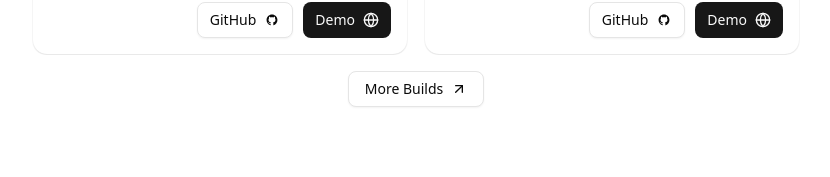
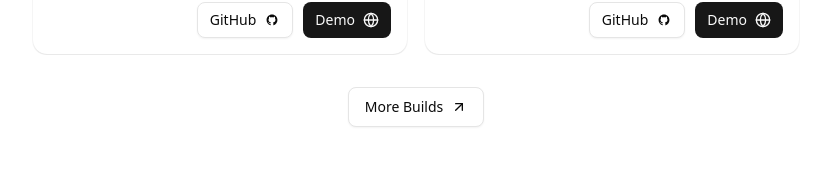
Before and after one commit to RChaubey16/ruturaj-xyz, a Next.js app: page / in a window 1280 px wide. Shown: the part 2314-2491 px from the top of the page, without its empty margins (224-1054 px from the left). Built offline with nearby package versions, Linux system fonts and the light colour scheme; a web font is replaced by a local one.

Commit message:
Add 'Fade' animation to pages when they appear.

```diff
--- a/app/builds/page.tsx
+++ b/app/builds/page.tsx
@@ -1,9 +1,12 @@
+import Fade from "@/components/animation/Fade";
 import Projects from "../components/Projects";
 
 export default function BuildsPage() {
   return (
     <section className="bg-background">
-      <Projects useSlice={false} />
+      <Fade>
+        <Projects useSlice={false} />
+      </Fade>
     </section>
   );
 }
--- a/app/components/Projects.tsx
+++ b/app/components/Projects.tsx
@@ -254,13 +254,17 @@ const Projects = ({ useSlice = true }) => {
       </div>
 
       {useSlice && (
-        <div className="mt-4 flex justify-center">
-          <Button variant="outline">
-            <Link href={"/builds"} className="flex items-center gap-2">
+        <div className="mt-8 flex justify-center">
+          <Link href={"/builds"} className="">
+            <Button
+              variant="outline"
+              size={'lg'}
+              className="flex items-center gap-2 cursor-pointer transition-all ease-in-out duration-200 hover:gap-4"
+            >
               More Builds
               <ArrowUpRight />
-            </Link>
-          </Button>
+            </Button>
+          </Link>
         </div>
       )}
     </section>
--- a/app/layout.tsx
+++ b/app/layout.tsx
@@ -42,7 +42,6 @@ export default function RootLayout({
           {children}
           <footer className="my-22 text-center">
             <p className="para-text">© Ruturaj Chaubey | 2025</p>
-
           </footer>
         </ThemeProvider>
       </body>
--- a/app/page.tsx
+++ b/app/page.tsx
@@ -2,10 +2,12 @@ import Profile from "./components/Profile";
 import Experience from "./components/Experience";
 import Projects from "./components/Projects";
 import Tech from "./components/Tech";
+import Fade from "@/components/animation/Fade";
 
 export default function Home() {
   return (
     <section className="bg-background">
+      <Fade>
         {/* Profile Component */}
         <Profile />
         <Experience />
@@ -15,6 +17,7 @@ export default function Home() {
         <div className="my-20 flex flex-wrap items-center gap-2">
           <Tech />
         </div>
+      </Fade>
     </section>
   );
 }
--- /dev/null
+++ b/components/animation/Fade.tsx
@@ -0,0 +1,23 @@
+"use client";
+
+import { ReactNode } from "react";
+import { motion } from "motion/react";
+
+type FadeInOnViewProps = {
+  children: ReactNode;
+};
+
+const Fade = ({ children }: FadeInOnViewProps) => {
+  return (
+    <motion.div
+      initial={{ opacity: 0 }}
+      animate={{ opacity: 1 }}
+      exit={{ opacity: 0 }}
+      transition={{ duration: 1.3 }}
+    >
+      {children}
+    </motion.div>
+  );
+};
+
+export default Fade;
--- a/package.json
+++ b/package.json
@@ -19,6 +19,7 @@
     "class-variance-authority": "^0.7.1",
     "clsx": "^2.1.1",
     "lucide-react": "^0.552.0",
+    "motion": "^12.23.24",
     "next": "16.0.1",
     "next-sanity": "11",
     "next-themes": "^0.4.6",
```
Also changed, not shown: 1 other file (tests, documents, lock files or other folders). Lines whose indentation alone changed are shown as unchanged.
